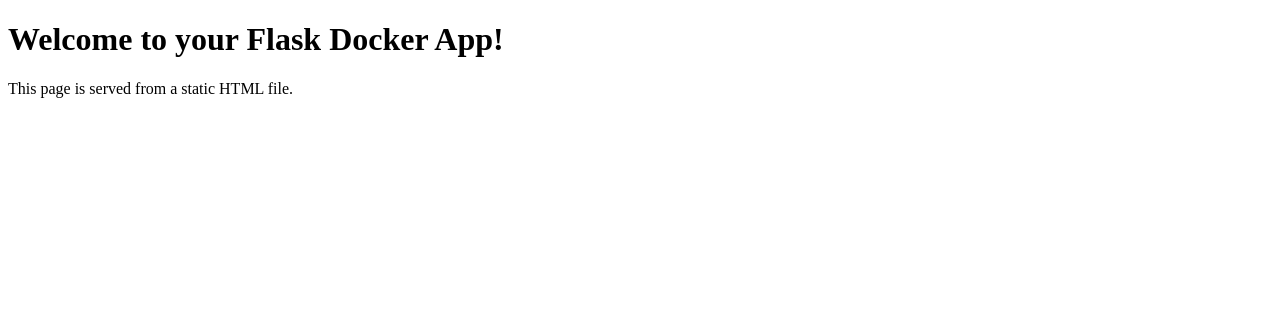
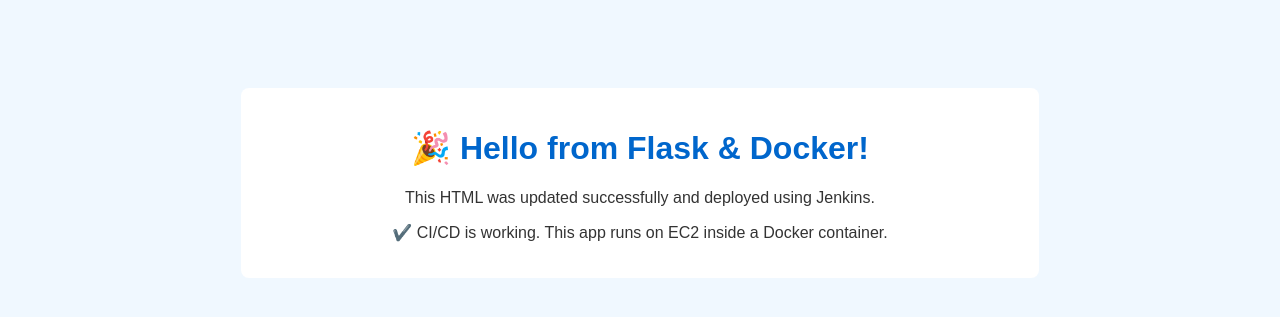
Before and after one commit to PAGIDIPALLISHYAMKUMAR/flask-docker-app, a Flask app: page / in a window 1280 px wide. Shown: the top 317 px of the page. Run offline with Flask 3, Linux system fonts and the light colour scheme.

Commit message:
💄 Updated index.html for CI/CD test

```diff
--- a/templates/index.html
+++ b/templates/index.html
@@ -1,10 +1,31 @@
 <!DOCTYPE html>
 <html>
 <head>
-    <title>Flask Docker App</title>
+    <title>🚀 Flask App Deployed via Jenkins</title>
+    <style>
+        body {
+            font-family: Arial, sans-serif;
+            background-color: #f0f8ff;
+            color: #333;
+            text-align: center;
+            padding-top: 50px;
+        }
+        h1 {
+            color: #0066cc;
+        }
+        .box {
+            background: white;
+            border-radius: 8px;
+            padding: 20px;
+            margin: 30px auto;
+            width: 60%;
+    </style>
 </head>
 <body>
-    <h1>Welcome to your Flask Docker App!</h1>
-    <p>This page is served from a static HTML file.</p>
+    <div class="box">
+        <h1>🎉 Hello from Flask & Docker!</h1>
+        <p>This HTML was updated successfully and deployed using Jenkins.</p>
+        <p>✔️ CI/CD is working. This app runs on EC2 inside a Docker container.</p>
+    </div>
 </body>
 </html>
```
